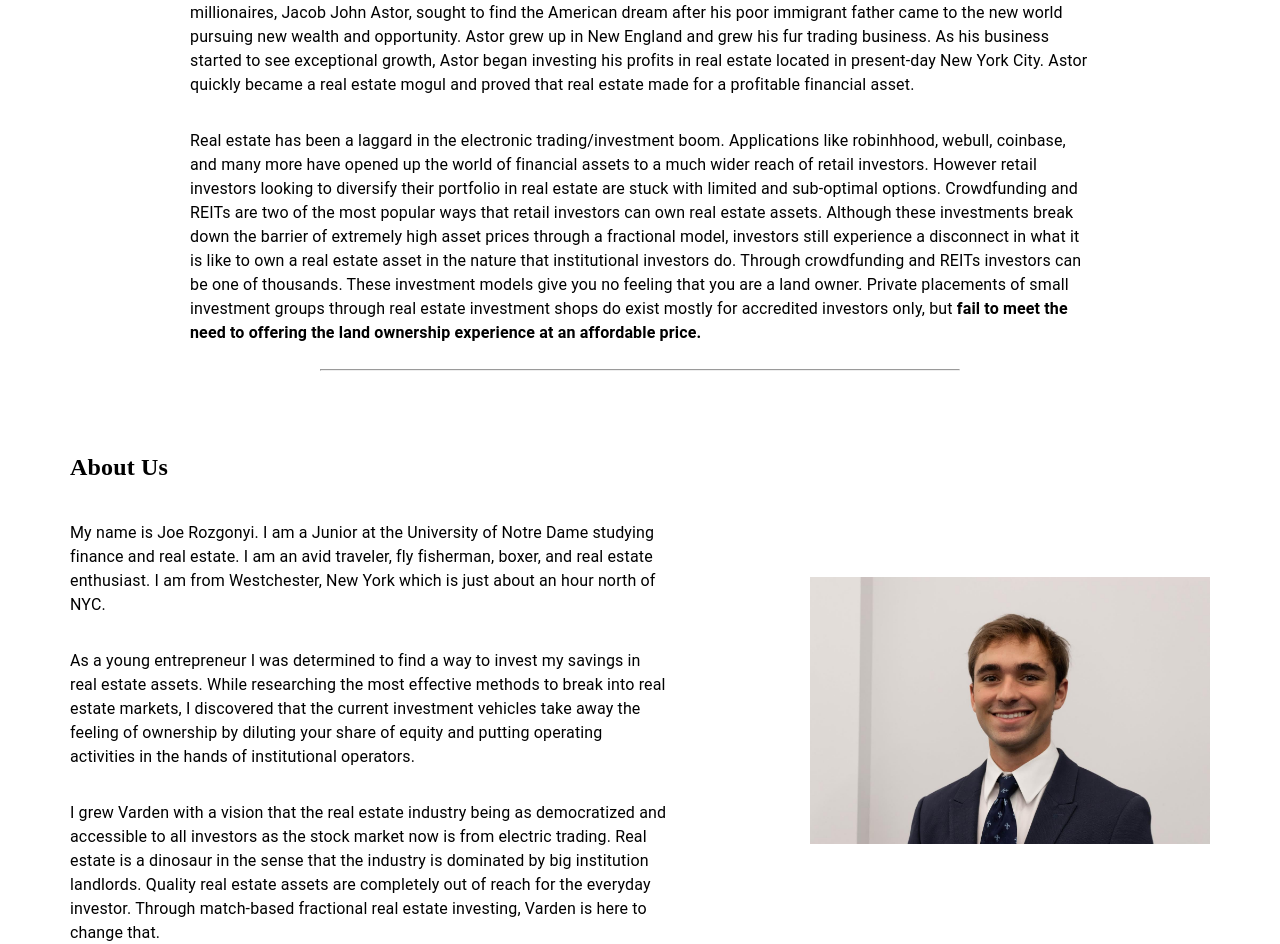
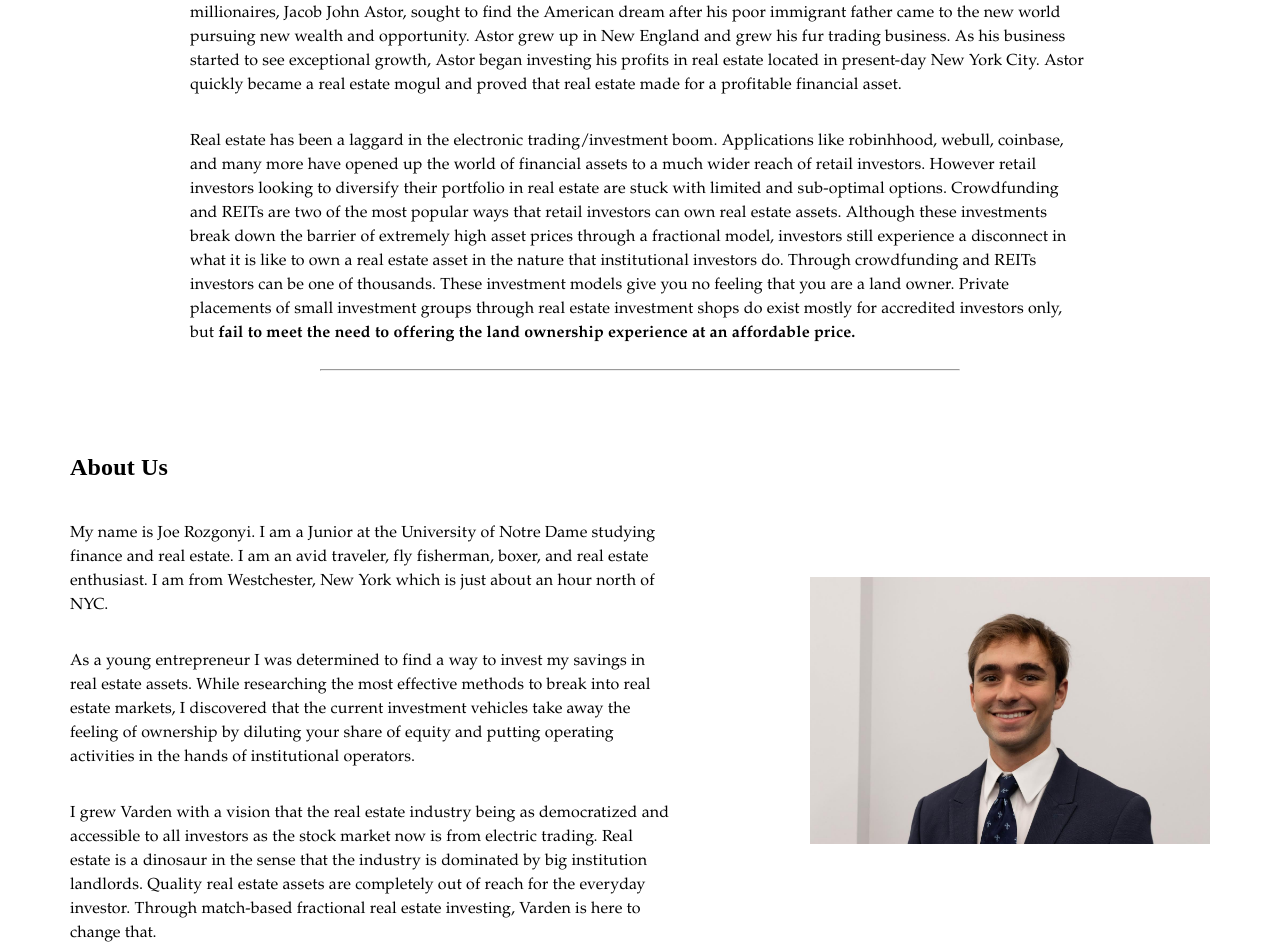
Before and after one commit to trozgonyi1/web.varden, a Next.js app: page /aboutus in a window 1280 px wide. Shown: the part 228-1172 px from the top of the page. Built offline with nearby package versions, Linux system fonts and the light colour scheme.

Commit message:
Text fix

```diff
--- a/pages/aboutus/index.tsx
+++ b/pages/aboutus/index.tsx
@@ -47,7 +47,7 @@ const page = () => {
               justifyContent: "center",
             }}
           >
-            <p>
+            <p style={{fontFamily:"garamond", fontSize:"16px"}}>
               Real estate is one of the most proven wealth-creation methods in
               the history of mankind. One of America’s first multi-millionaires,
               Jacob John Astor, sought to find the American dream after his poor
@@ -66,7 +66,7 @@ const page = () => {
               justifyContent: "center",
             }}
           >
-            <p>
+            <p style={{fontFamily:"garamond", fontSize:"16px"}}>
               Real estate has been a laggard in the electronic
               trading/investment boom. Applications like robinhhood, webull,
               coinbase, and many more have opened up the world of financial
@@ -196,7 +196,7 @@ const page = () => {
                 color: "black",
               }}
             >
-              <p>
+              <p style={{fontFamily:"garamond", fontSize:"16px"}}>
                 My name is Joe Rozgonyi. I am a Junior at the University of
                 Notre Dame studying finance and real estate. I am an avid
                 traveler, fly fisherman, boxer, and real estate enthusiast. I am
@@ -213,7 +213,7 @@ const page = () => {
                 color: "black",
               }}
             >
-              <p>
+              <p style={{fontFamily:"garamond", fontSize:"16px"}}>
                 As a young entrepreneur I was determined to find a way to invest
                 my savings in real estate assets. While researching the most
                 effective methods to break into real estate markets, I
@@ -232,7 +232,7 @@ const page = () => {
                 color: "black",
               }}
             >
-              <p>
+              <p style={{fontFamily:"garamond", fontSize:"16px"}}>
                 I grew Varden with a vision that the real estate industry being
                 as democratized and accessible to all investors as the stock
                 market now is from electric trading. Real estate is a dinosaur
```
